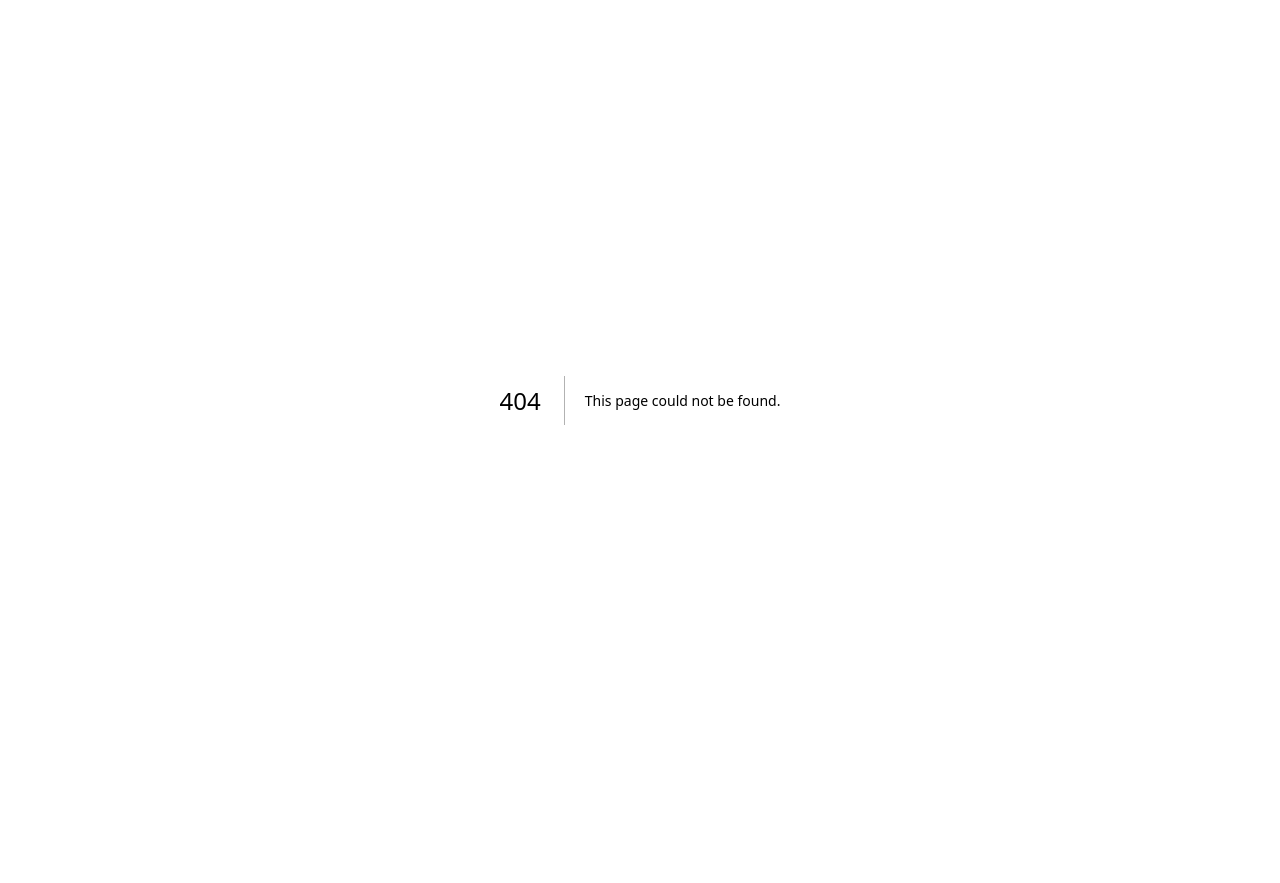
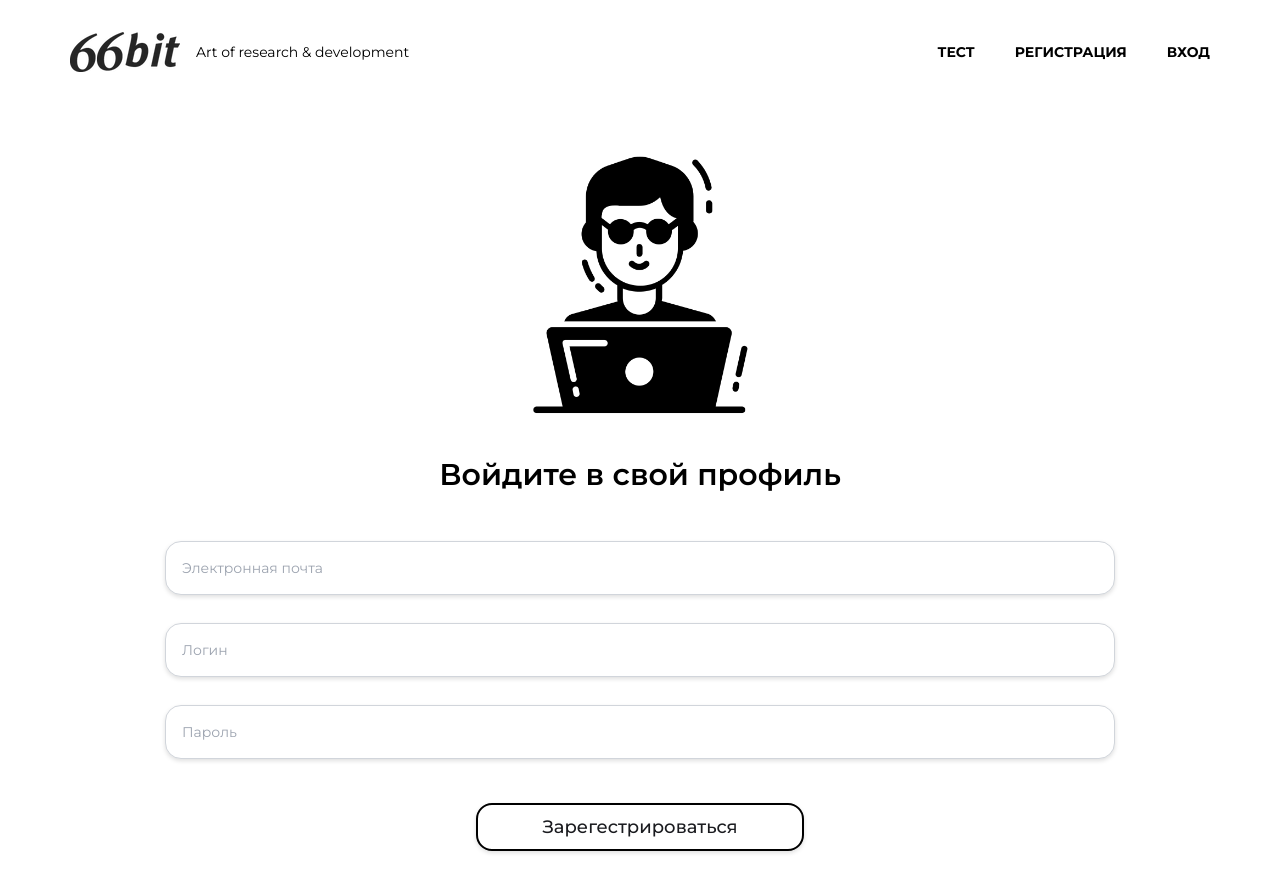
Before and after one commit to Byte-Builders-4733/ip-frontend, a Next.js app: page /signup in a window 1280 px wide. Before the commit this address had no page. Before the commit the page ends 800 px from the top, so only its background shows below. Built offline with nearby package versions, Linux system fonts and the light colour scheme.

Commit message:
add account support

```diff
--- /dev/null
+++ b/src/app/account/page.tsx
@@ -0,0 +1,32 @@
+'use client'
+
+import Button from "@/components/Button";
+import Header from "@/components/Header";
+import Input from "@/components/Input";
+
+export default function Account() {
+	return <>
+		<Header />
+		<main className="container text-center">
+			<h1 className="text-2xl font-semibold my-8">{localStorage.getItem('username')}</h1>
+			<div className="border-2 border-shadow rounded-2xl w-80 py-4 mx-auto">
+				<h2>Тестов пройдено: {localStorage.getItem('testCount')}</h2>
+			</div>
+
+			<div className="flex w-10/12 mx-auto text-left mt-10">
+				<div className="w-1/2">
+					<span className="text-lg underline underline-offset-4 mb-4 inline-block">Сменить пароль</span>
+					<Input className="w-10/12 mb-4" placeholder="Пароль" />
+					<Input className="w-10/12 mb-4" placeholder="Новый пароль" />
+					<Button dark>Сохранить</Button>
+				</div>
+				<div className="w-1/2">
+					<span className="text-lg underline underline-offset-4 mb-4 inline-block">Сменить почту</span>
+					<Input className="w-10/12 mb-4" placeholder="Электронная почта" />
+					<Input className="w-10/12 mb-4" placeholder="Новая электронная почта" />
+					<Button dark>Сохранить</Button>
+				</div>
+			</div>
+		</main>
+	</>
+}
--- a/src/app/globals.css
+++ b/src/app/globals.css
@@ -25,6 +25,13 @@ body {
   box-shadow: 0px 2px 4px #00000020;
 }
 
+@layer components {
+.input-error {
+  @apply text-red-700 block h-3 text-sm;
+}
+}
+/* text-red-700 block h-3 text-sm */
+
 /* * {
   outline: 1px dashed red;
 } */
--- a/src/app/login/page.tsx
+++ b/src/app/login/page.tsx
@@ -1,22 +1,51 @@
-// import { useState, useEffect } from 'react';
+'use client'
 
 import Header from '@/components/Header';
 import Dude from '@/components/Dude';
-import TextInput from '@/components/TextInput';
+import Input from '@/components/Input';
 import Button from '@/components/Button'
-// import Link from 'next/link';
+import { useState } from 'react';
 
 export default function Login() {
+	const [error, setError] = useState<string>()
+
+	const onFormSubmit = (e: any) => {
+		e.preventDefault();
+
+		const url = new URL('/auth/token/login/', process.env.API)
+		url.searchParams.append('format', 'json')
+
+		const data = new FormData(e.target);
+
+		fetch(url, {
+			method: 'POST',
+			body: data
+		})
+			.then(res => res.json())
+			.then(res => {
+				if (res.auth_token) {
+					localStorage.setItem('auth_token', res.auth_token)
+					window.location.href = '/';
+					return;
+				}
+
+				setError(res.non_field_errors)
+			})
+	}
+
 	return <>
 		<Header />
 		<main className="container text-center">
 			<Dude />
 			<h1 className="text-3xl font-semibold py-8">Войдите в свой профиль</h1>
 
-			<form className="w-10/12 mx-auto">
-				<TextInput placeholder="Логин" className="w-full m-6" />
-				<TextInput placeholder="Пароль"className="w-full m-6" />
-				<Button className="!text-lg !px-16">Войти</Button>
+			<form className="w-10/12 mx-auto" onSubmit={onFormSubmit}>
+
+				<Input className={`w-full mt-4 transition-all duration-100 ${error ? 'border-red-700': ''}`} name="email" placeholder="Электронная почта" type="email" required />
+				<span className="input-error"></span>
+				<Input className={`w-full mt-4 transition-all duration-100 ${error ? 'border-red-700': ''}`} name="password" placeholder="Пароль" type="password" required />
+				<span className="input-error">{error}</span>
+				<Button className="!text-lg !px-16 my-8">Войти</Button>
 			</form>
 		</main>
 	</>
--- a/src/app/page.tsx
+++ b/src/app/page.tsx
@@ -4,7 +4,7 @@ import { useState, useEffect } from 'react';
 
 import Header from '@/components/Header';
 import Link from 'next/link';
-import TextInput from '@/components/TextInput';
+import Input from '@/components/Input';
 import Button from '@/components/Button';
 
 export default function Index() {
@@ -54,7 +54,7 @@ export default function Index() {
 					<svg aria-hidden="true" className="w-5 h-5 text-gray-500 dark:text-gray-400" fill="none" stroke="currentColor" viewBox="0 0 24 24" xmlns="http://www.w3.org/2000/svg"><path strokeLinecap="round" strokeLinejoin="round" strokeWidth="2" d="M21 21l-6-6m2-5a7 7 0 11-14 0 7 7 0 0114 0z"></path></svg>
 				</div>
 
-				<TextInput id="search" className="w-full pl-14" placeholder="Введите название термина" onChange={onSearchChange} />
+				<Input type="search" id="search" className="w-full pl-14" placeholder="Введите название термина" onChange={onSearchChange} />
 
 				<Button type='button' className="absolute right-0 bottom-0 h-full" onClick={() => updateWordList(searchValue)} dark>Поиск</Button>
 				{/* <button type="submit" className="text-white absolute right-0 bottom-0
--- a/src/app/register/page.tsx
+++ /dev/null
@@ -1,24 +0,0 @@
-// import { useState, useEffect } from 'react';
-
-import Header from '@/components/Header';
-import Dude from '@/components/Dude';
-import TextInput from '@/components/TextInput';
-import Button from '@/components/Button'
-// import Link from 'next/link';
-
-export default function Register() {
-	return <>
-		<Header />
-		<main className="container text-center">
-			<Dude />
-			<h1 className="text-3xl font-semibold py-8">Войдите в свой профиль</h1>
-
-			<form className="w-10/12 mx-auto">
-				<TextInput placeholder="Электронная почта" className="w-full m-6" />
-				<TextInput placeholder="Логин" className="w-full m-6" />
-				<TextInput placeholder="Пароль"className="w-full m-6" />
-				<Button className="!text-lg !px-16">Зарегестрироваться</Button>
-			</form>
-		</main>
-	</>
-}
--- /dev/null
+++ b/src/app/signup/page.tsx
@@ -0,0 +1,61 @@
+'use client'
+import { useState } from 'react';
+import Header from '@/components/Header';
+import Dude from '@/components/Dude';
+import Input from '@/components/Input';
+import Button from '@/components/Button'
+import { redirect } from 'next/navigation';
+
+export default function Register() {
+	const [emailError, setEmailError] = useState<string>()
+	const [usernameError, setUsernameError] = useState<string>()
+	const [passwordError, setPasswordError] = useState<string>()
+
+	const onFormSubmit = (e: any) => {
+		e.preventDefault();
+
+		const url = new URL('/auth/users/', process.env.API)
+		url.searchParams.append('format', 'json')
+
+		const data = new FormData(e.target);
+
+		fetch(url, {
+			method: 'POST',
+			body: data
+		})
+			.then(res => res.json())
+			.then(res => {
+				if (res.id) {
+					// hack
+					localStorage.setItem('username', res.username);
+					if (! localStorage.getItem('testCount'))
+						localStorage.setItem('testCount', '0');
+					window.location.href = '/';
+					return;
+				}
+
+				setEmailError(res.email ? res.email[0] : '');
+				setUsernameError(res.username ? res.username[0] : '');
+				setPasswordError(res.password ? res.password[0] : '');
+			})
+	}
+
+	return <>
+		<Header />
+		<main className="container text-center">
+			<Dude />
+			<h1 className="text-3xl font-semibold py-8">Войдите в свой профиль</h1>
+
+			<form className="w-10/12 mx-auto" onSubmit={onFormSubmit}>
+				{/* {x} */}
+				<Input className={`w-full mt-4 transition-all duration-100 ${emailError ? 'border-red-700': ''}`} name="email" placeholder="Электронная почта" type="email" required />
+				<span className="input-error">{emailError}</span>
+				<Input className={`w-full mt-4 transition-all duration-100 ${usernameError ? 'border-red-700': ''}`} name="username" placeholder="Логин" required />
+				<span className="input-error">{usernameError}</span>
+				<Input className={`w-full mt-4 transition-all duration-100 ${passwordError ? 'border-red-700': ''}`} name="password" placeholder="Пароль" type="password" required />
+				<span className="input-error">{passwordError}</span>
+				<Button type="submit" className="!text-lg !px-16 my-8">Зарегестрироваться</Button>
+			</form>
+		</main>
+	</>
+}
--- a/src/app/test/page.tsx
+++ b/src/app/test/page.tsx
@@ -49,8 +49,10 @@ export default function Test() {
 
 		if (totalCount.current !== questions!.length)
 			toggleDisplayButtonNext();
-		else
-			setDone(true);
+		else{
+			// hack
+			localStorage.setItem('testCount', (Number(localStorage.getItem('testCount')) + 1).toString())
+			setDone(true);}
 	}
 
 	return <>
--- a/src/components/Header.tsx
+++ b/src/components/Header.tsx
@@ -12,8 +12,15 @@ export default function Header() {
 			</Link>
 			<nav className="navbar flex gap-10 font-bold uppercase text-sm">
 				<Link href="test" className="hover:underline hover:text-zinc-600">Тест</Link>
-				<Link href="register" className="hover:underline hover:text-zinc-600">Регистрация</Link>
-				<Link href="login" className="hover:underline hover:text-zinc-600">Вход</Link>
+
+				{!localStorage.getItem('auth_token') && <>
+					<Link href="register" className="hover:underline hover:text-zinc-600">Регистрация</Link>
+					<Link href="login" className="hover:underline hover:text-zinc-600">Вход</Link>
+				</>}
+				{localStorage.getItem('auth_token') &&
+					<Link href="account" className="hover:underline hover:text-zinc-600">{localStorage.getItem('username')}</Link>
+				}
+
 			</nav>
 		</div>
 	</header>
--- /dev/null
+++ b/src/components/Input.tsx
@@ -0,0 +1,10 @@
+import { ChangeEventHandler } from "react";
+
+
+export default function Input({ placeholder, id, name, className, required=false, onChange=undefined, type='text' }
+		: { placeholder: string, id?: string, name?:string, className?:string, required?:boolean, onChange?:ChangeEventHandler<HTMLInputElement>, type?: 'search' | 'text' | 'email' | 'password' }) {
+	return <input type={type} id={id} name={name} className={`block p-4 text-sm
+		text-gray-900 border border-gray-300 rounded-2xl bg-gray-5
+		focus:ring-shadow focus:border-shadow focus:outline-none shadow ${className}`}
+		placeholder={placeholder} required={required} onChange={onChange} />
+}
--- /dev/null
+++ b/src/components/SignupError.tsx
@@ -0,0 +1,3 @@
+export default function SignupError({children}: {children: any}) {
+	return <span>{children}</span>
+}
--- a/src/components/TextInput.tsx
+++ /dev/null
@@ -1,9 +0,0 @@
-import { ChangeEventHandler } from "react";
-
-export default function TextInput({ placeholder, id, className, required=false, onChange=undefined, ...rest }
-		: { placeholder: string, id?: string, className?:string, required?:boolean, onChange?:ChangeEventHandler<HTMLInputElement> }) {
-	return <input type="search" id={id} className={`block p-4 text-sm
-		text-gray-900 border border-gray-300 rounded-2xl bg-gray-5
-		focus:ring-shadow focus:border-shadow focus:outline-none shadow ${className}`}
-		placeholder={placeholder} required={required} onChange={onChange} {...rest} />
-}
```
